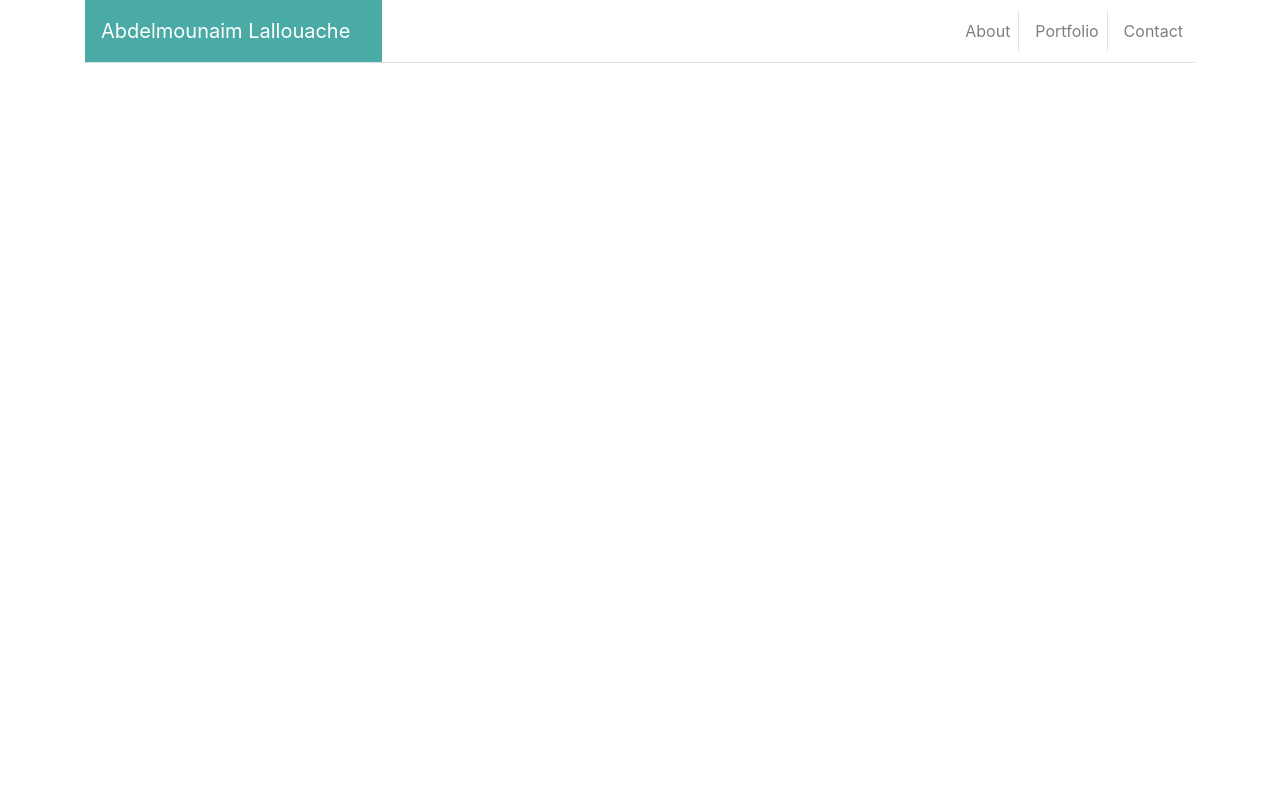
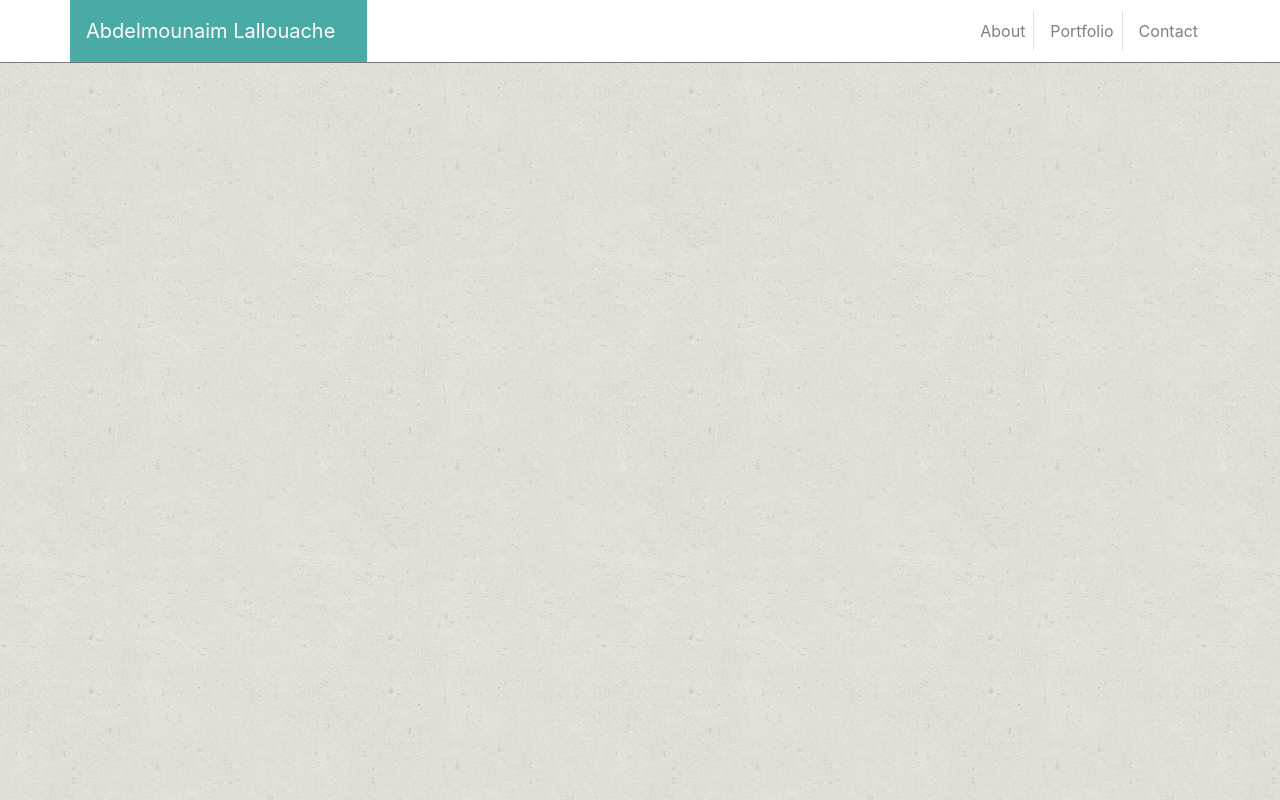
Before and after one commit to abdel-lall/Bootstrap-Portfolio, a plain HTML site: page index.html in a window 1280 px wide. Drawn offline with nearby package versions, Linux system fonts and the light colour scheme.

Commit message:
navbar style

```diff
--- a/index.html
+++ b/index.html
@@ -10,11 +10,12 @@
 
     <title>Abdelmounaim Lallouache</title>
   </head>
-  <body>
-    <div class="container">
+  <body style="background-image: url(images/cork-wallet.png)">
+   <div style="background-color: white ; border-bottom : 1px solid #777777;">
+    <div class="container p-0">
       <div class="row">
         <div class ="col-lg">
-          <nav class="navbar navbar-expand-md navbar-light p-0 border-bottom">
+          <nav class="navbar navbar-expand-md navbar-light p-0">
             <div class="p-0" style="background-color: #4aaaa5 ">
               <a class="navbar-brand p-3 text-center"  href="#" style="color: white">Abdelmounaim Lallouache</a>
             </div>
@@ -32,6 +33,15 @@
         </div>
       </div>
     </div>
+  </div>
+      <div class="row">
+        <div class="col-lg">
+          <section>
+
+          </section>
+        </div>
+      </div>
+
 
     <!-- Optional JavaScript -->
     <!-- jQuery first, then Popper.js, then Bootstrap JS -->
```
Also changed, not shown: images/cork-wallet.png (added).
